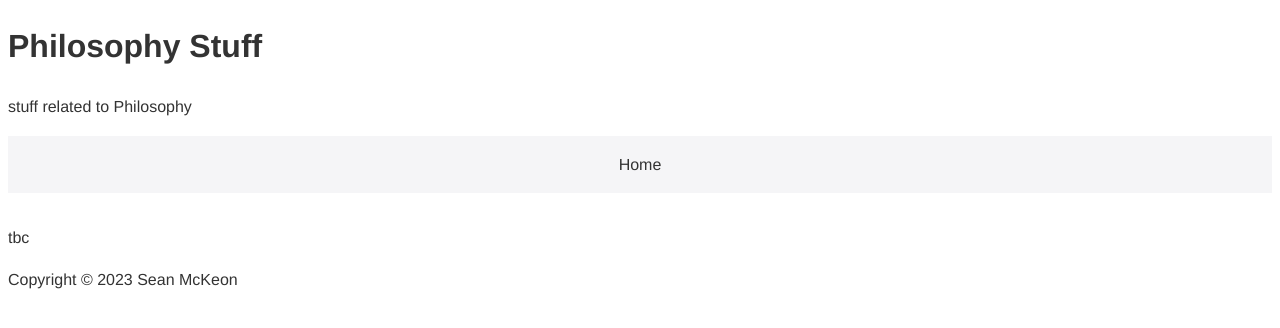
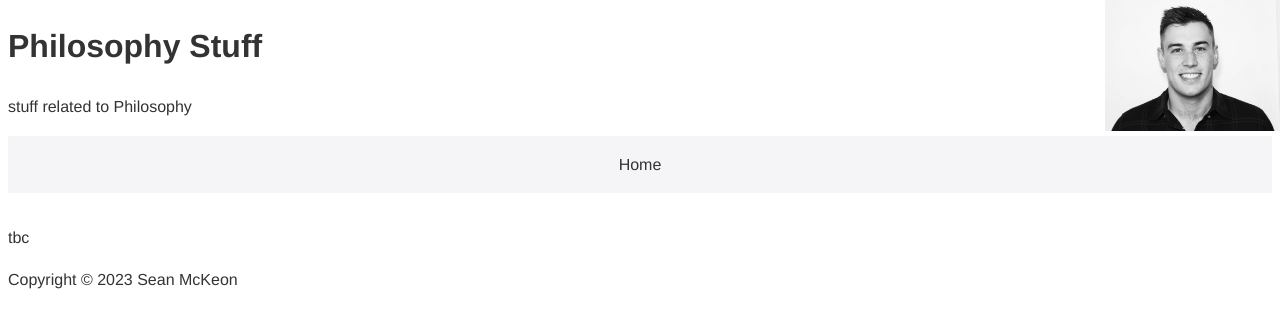
Before and after one commit to seanmckeon/seanmckeon.github.io, a plain HTML site: page philosophy.html in a window 1280 px wide. Drawn offline with Linux system fonts and the light colour scheme.

Commit message:
Update philosophy.html

```diff
--- a/philosophy.html
+++ b/philosophy.html
@@ -3,6 +3,7 @@
 <head>
     <title>Philosophy Stuff</title>
     <link rel="stylesheet" type="text/css" href="styles.css">
+    <img src="sean.jpg" alt="Sean's Picture" width="175px" style="position:absolute; top:0; right:0;">
 </head>
 <body>
     <h1>Philosophy Stuff</h1>
```
